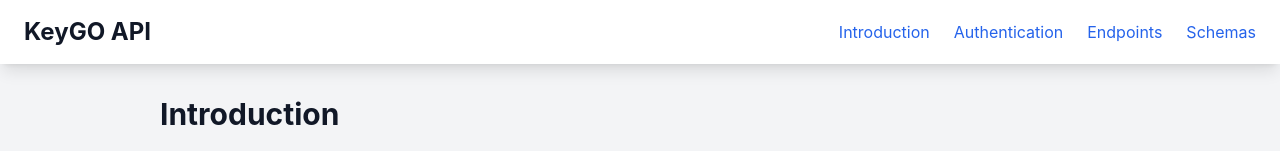
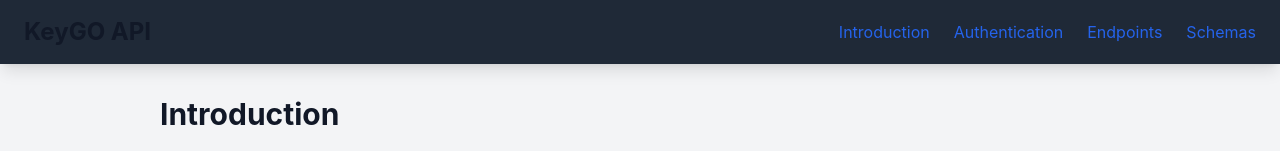
Before and after one commit to theanywayguy/KeyGo_Api_Doc, a plain HTML site: page index.html in a window 1280 px wide. Shown: the top 151 px of the page. Drawn offline with nearby package versions, Linux system fonts and the light colour scheme.

Commit message:
Enable dark mode styling for the KeyGO API documentation

```diff
--- a/index.html
+++ b/index.html
@@ -1,5 +1,5 @@
 <!DOCTYPE html>
-<html lang="en">
+<html lang="en" class="dark">
   <head>
     <meta charset="UTF-8" />
     <meta name="viewport" content="width=device-width, initial-scale=1.0" />
@@ -14,7 +14,9 @@
         top: 0;
         z-index: 50;
         background-color: #ffffff;
-        dark: bg-gray-800;
+      }
+      .dark .navbar {
+        background-color: #1f2937; /* Equivalent to bg-gray-800 */
       }
       .endpoint-card {
         transition: all 0.3s ease;
```
